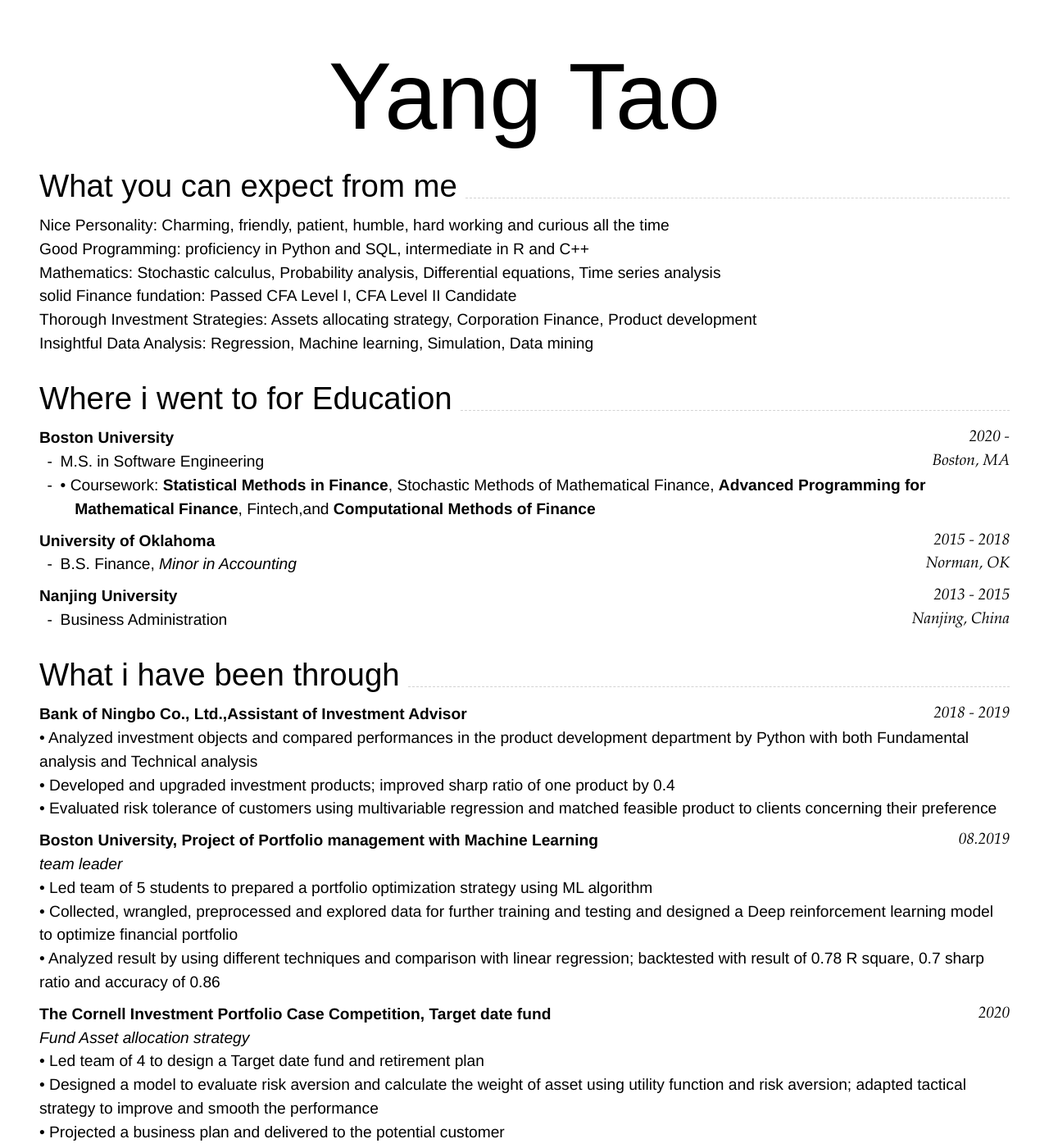
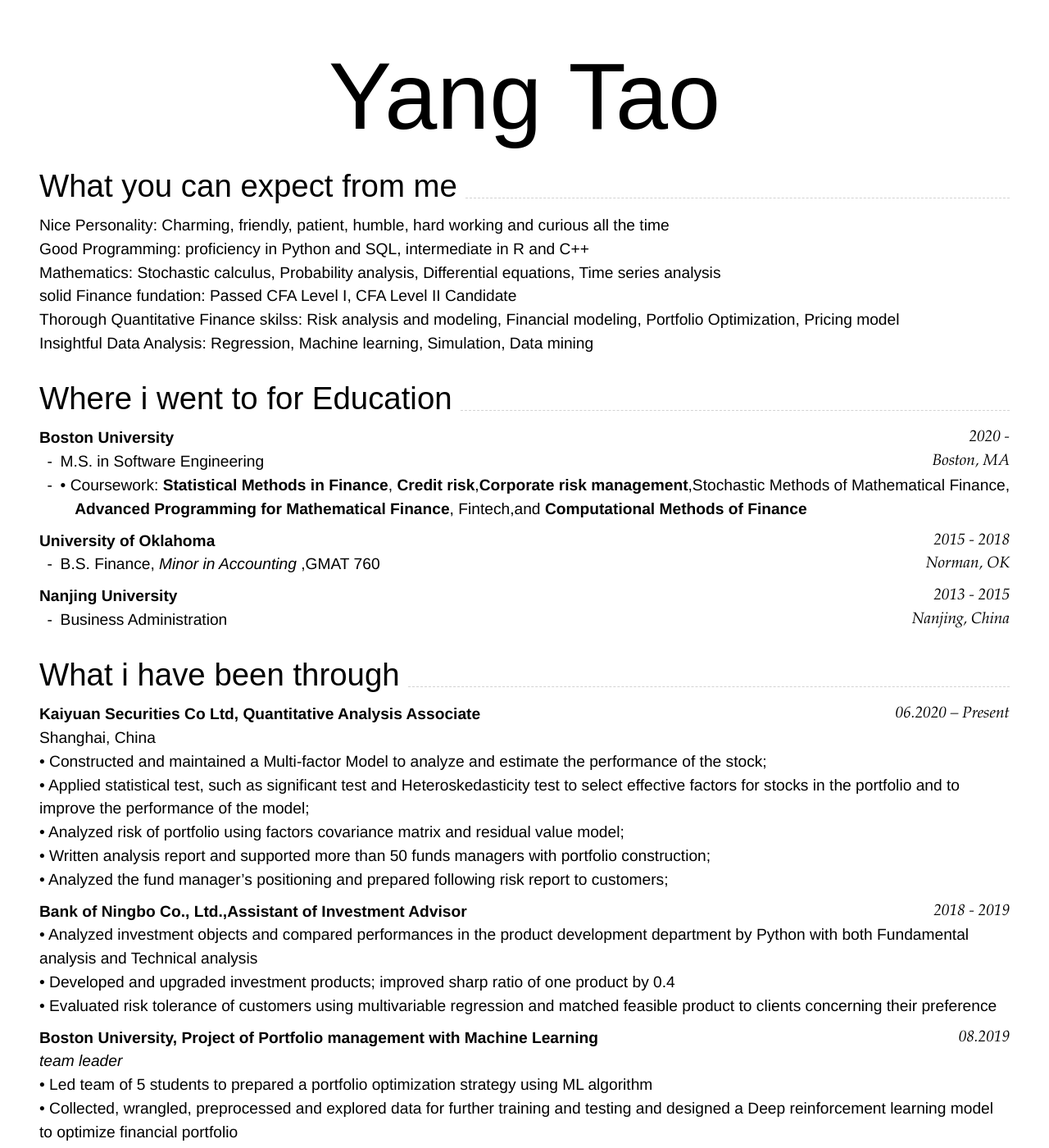
Before and after one commit to Yang-Tao-YT/CV, a Jekyll site: the page built from index.md, in a window 1280 px wide and 1400 px high. Shown: the whole window at 82% size. Built offline with Jekyll 4.4.1, drawn with Linux system fonts in a browser that asks for light colours.

Commit message:
Update index.md

````diff
--- a/index.md
+++ b/index.md
@@ -13,7 +13,7 @@ email:
 > Good Programming:  proficiency in Python and SQL, intermediate in R and C++<br>
 > Mathematics:  Stochastic calculus, Probability analysis, Differential equations, Time series analysis<br>
 > solid Finance fundation: Passed CFA Level I, CFA Level II Candidate<br>
-> Thorough Investment Strategies:  Assets allocating strategy, Corporation Finance, Product development<br>
+> Thorough Quantitative Finance skilss: Risk analysis and modeling, Financial modeling, Portfolio Optimization, Pricing model<br>
 > Insightful Data Analysis: Regression, Machine learning, Simulation, Data mining<br>
 
 ----
@@ -26,7 +26,7 @@ Boston, MA
 ```
 
 - M.S. in Software Engineering
-- •	Coursework: **Statistical Methods in Finance**, Stochastic Methods of Mathematical Finance, **Advanced Programming for Mathematical Finance**, Fintech,and **Computational Methods of Finance**
+- •	Coursework: **Statistical Methods in Finance**, **Credit risk**,**Corporate risk management**,Stochastic Methods of Mathematical Finance, **Advanced Programming for Mathematical Finance**, Fintech,and **Computational Methods of Finance**
 
 ### **University of Oklahoma** `2015 - 2018`
 
@@ -34,7 +34,7 @@ Boston, MA
 Norman, OK
 ```
 
-- B.S. Finance, _Minor in Accounting_
+- B.S. Finance, _Minor in Accounting_ ,GMAT 760
 
 ### **Nanjing University** `2013 - 2015`
 
@@ -46,6 +46,13 @@ Nanjing, China
 
 ----
 ## What i have been through
+### **Kaiyuan Securities Co Ltd, Quantitative Analysis Associate** `06.2020 – Present`
+Shanghai, China
+•	Constructed and maintained a Multi-factor Model to analyze and estimate the performance of the stock; <br>
+•	Applied statistical test, such as significant test and Heteroskedasticity test to select effective factors for stocks in the portfolio and to improve the performance of the model;<br>
+•	Analyzed risk of portfolio using factors covariance matrix and residual value model;<br>
+•	Written analysis report and supported more than 50 funds managers with portfolio construction;<br>
+•	Analyzed the fund manager’s positioning and prepared following risk report to customers;<br>
 
 
 ### **Bank of Ningbo Co., Ltd.,Assistant of Investment Advisor** `2018 - 2019`
````
